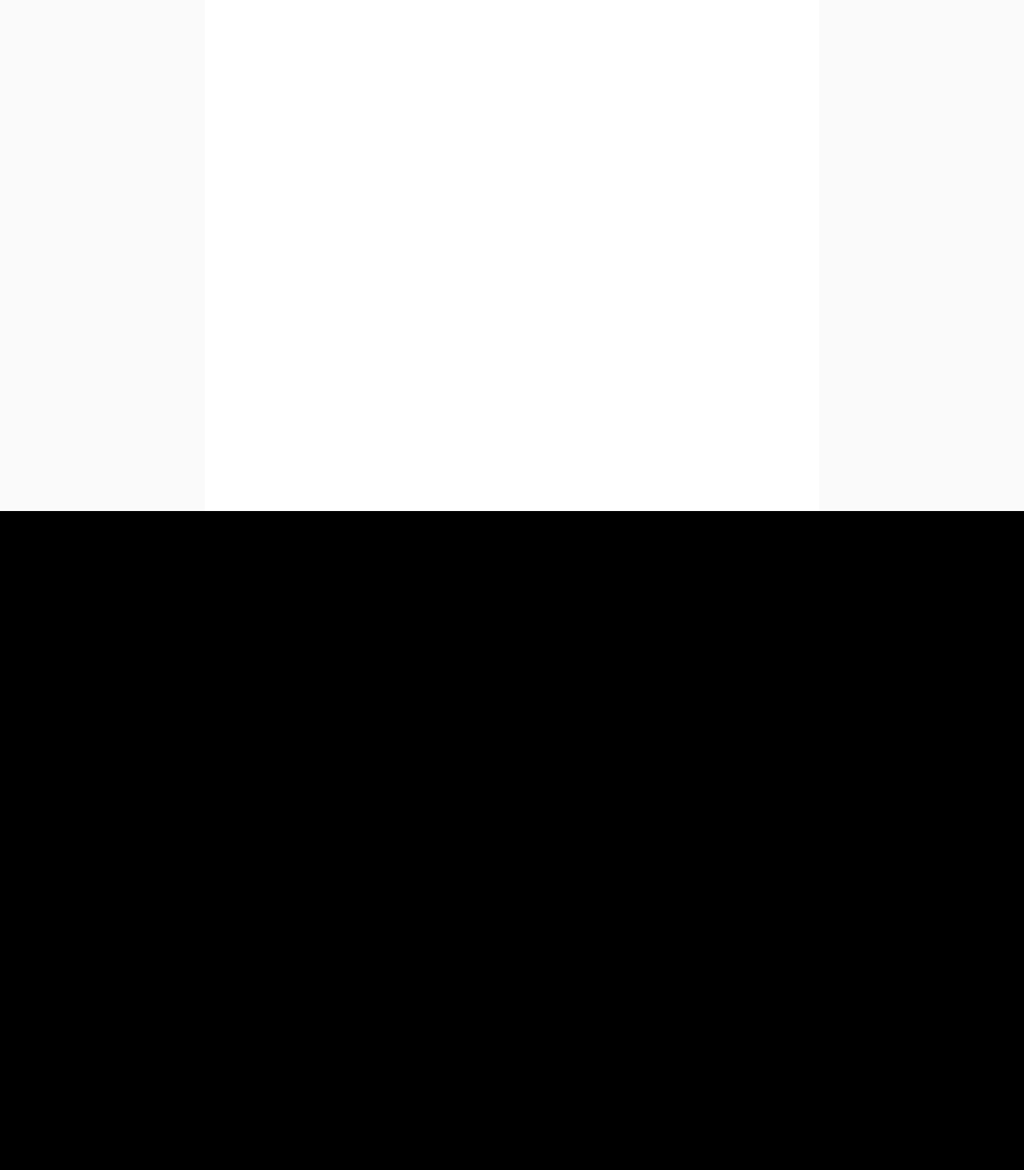
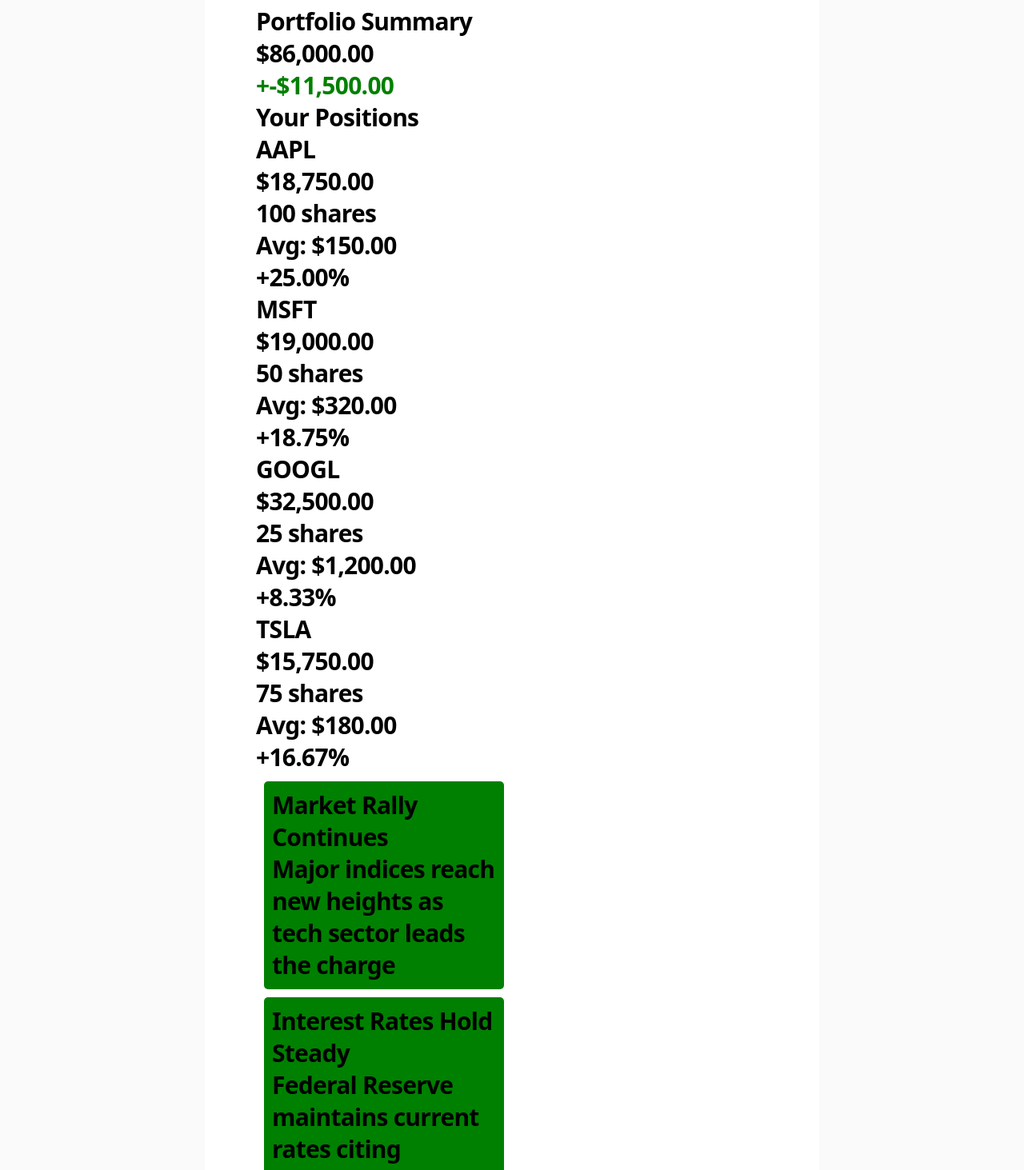
Before and after one commit to coskyler/Chang-e, a Next.js app in the folder frontend/: page /dashboard in a window 1280 px wide. Shown: the part 161-1624 px from the top of the page at 80% size. Before the commit the page ends 800 px from the top, so only its background shows below. Built offline with nearby package versions, Linux system fonts and the light colour scheme.

Commit message:
Test Dashboard

```diff
--- a/frontend/src/app/dashboard/page.js
+++ b/frontend/src/app/dashboard/page.js
@@ -1,4 +1,5 @@
-import Image from "next/image";
+import PositionSummary from "@/components/PositionSummary";
+import MyNews from "@/components/MyNews";
 
 export default function Home() {
   return (
@@ -7,6 +8,8 @@
         <div className="flex flex-col items-center gap-6 text-center sm:items-start sm:text-left">
           <h1 className="max-w-xs text-3xl font-semibold leading-10 tracking-tight text-black dark:text-zinc-50">
             This is the dashboard
+            <PositionSummary />
+            <MyNews />
           </h1>
         </div>
       </main>
--- a/frontend/src/components/MyNews.js
+++ b/frontend/src/components/MyNews.js
@@ -0,0 +1,47 @@
+import React from 'react';
+import NewsItem from './NewsItem';
+
+const MyNews = () => {
+    // Example news data
+    const newsItems = [
+        {
+            id: 1,
+            title: "Market Rally Continues",
+            summary: "Major indices reach new heights as tech sector leads the charge",
+            sentiment: "bullish"
+        },
+        {
+            id: 2,
+            title: "Interest Rates Hold Steady",
+            summary: "Federal Reserve maintains current rates citing economic stability",
+            sentiment: "bullish"
+        },
+        {
+            id: 3,
+            title: "Supply Chain Disruptions Impact Tech Industry",
+            summary: "Global semiconductor shortage affects manufacturing output",
+            sentiment: "bearish"
+        },
+        {
+            id: 4,
+            title: "Emerging Markets Show Promise",
+            summary: "Developing economies display strong growth indicators",
+            sentiment: "bullish"
+        }
+    ];
+
+    return (
+        <div className="news-container">
+            {newsItems.map((item) => (
+                <NewsItem
+                    key={item.id}
+                    title={item.title}
+                    summary={item.summary}
+                    sentiment={item.sentiment}
+                />
+            ))}
+        </div>
+    );
+};
+
+export default MyNews;
--- /dev/null
+++ b/frontend/src/components/NewsItem.js
@@ -0,0 +1,14 @@
+import React from 'react';
+
+const NewsItem = ({ title, summary, sentiment }) => {
+    const backgroundColor = sentiment === 'bearish' ? 'red' : 'green';
+
+    return (
+        <div style={{ backgroundColor, padding: '10px', margin: '10px', borderRadius: '5px' }}>
+            <h2>{title}</h2>
+            <p>{summary}</p>
+        </div>
+    );
+};
+
+export default NewsItem;
--- /dev/null
+++ b/frontend/src/components/PositionItem.js
@@ -0,0 +1,22 @@
+import React from 'react';
+// import './PositionItem.css';
+
+const PositionItem = ({ symbol, value, shares, averagePrice }) => {
+    const currentPrice = value / shares;
+    const priceChange = ((currentPrice - averagePrice) / averagePrice) * 100;
+    const isPositiveChange = priceChange >= 0;
+
+    return (
+        <div className="position-item">
+            <div className="stock-symbol">{symbol}</div>
+            <div className="position-value">${value.toLocaleString(undefined, { minimumFractionDigits: 2 })}</div>
+            <div className="position-shares">{shares} shares</div>
+            <div className="position-avg-price">Avg: ${averagePrice.toLocaleString(undefined, { minimumFractionDigits: 2 })}</div>
+            <div className={`value-change ${isPositiveChange ? 'positive' : 'negative'}`}>
+                {isPositiveChange ? '+' : ''}{priceChange.toFixed(2)}%
+            </div>
+        </div>
+    );
+};
+
+export default PositionItem;
--- a/frontend/src/components/PositionList.js
+++ b/frontend/src/components/PositionList.js
@@ -0,0 +1,23 @@
+import React from 'react';
+import PositionItem from './PositionItem';
+
+const PositionList = ({ positions }) => {
+    return (
+        <div className="position-list">
+            <h2>Your Positions</h2>
+            <div className="position-grid">
+                {positions && positions.map((position) => (
+                    <PositionItem
+                        key={position.symbol}
+                        symbol={position.symbol}
+                        value={position.value}
+                        shares={position.shares}
+                        averagePrice={position.averagePrice}
+                    />
+                ))}
+            </div>
+        </div>
+    );
+};
+
+export default PositionList;
--- a/frontend/src/components/PositionSummary.js
+++ b/frontend/src/components/PositionSummary.js
@@ -0,0 +1,56 @@
+import React from 'react';
+import TotalPosition from './TotalPosition';
+import PositionList from './PositionList';
+
+const PositionSummary = () => {
+    // Example portfolio data
+    const positions = [
+        {
+            id: 1,
+            symbol: 'AAPL',
+            shares: 100,
+            value: 18750.00,
+            averagePrice: 150.00
+        },
+        {
+            id: 2,
+            symbol: 'MSFT',
+            shares: 50,
+            value: 19000.00,
+            averagePrice: 320.00
+        },
+        {
+            id: 3,
+            symbol: 'GOOGL',
+            shares: 25,
+            value: 32500.00,
+            averagePrice: 1200.00
+        },
+        {
+            id: 4,
+            symbol: 'TSLA',
+            shares: 75,
+            value: 15750.00,
+            averagePrice: 180.00
+        }
+    ];
+
+    // Calculate total value and change
+    const totalValue = positions.reduce((sum, position) => sum + position.value, 0);
+    const totalInvested = positions.reduce((sum, position) =>
+        sum + (position.averagePrice * position.shares), 0);
+    const totalChange = totalValue - totalInvested;
+
+    return (
+        <div className="position-summary">
+            <h1>Portfolio Summary</h1>
+            <TotalPosition
+                totalValue={totalValue}
+                totalChange={totalChange}
+            />
+            <PositionList positions={positions} />
+        </div>
+    );
+};
+
+export default PositionSummary;
--- a/frontend/src/components/TotalPosition.js
+++ b/frontend/src/components/TotalPosition.js
@@ -0,0 +1,28 @@
+import React from 'react';
+// import './TotalPosition.css';
+
+const TotalPosition = ({ totalValue = 0, totalChange = 0 }) => {
+    const isPositive = totalChange >= 0;
+    const changeColor = isPositive ? 'green' : 'red';
+
+    const formattedValue = typeof totalValue === 'number'
+        ? totalValue.toLocaleString('en-US', { minimumFractionDigits: 2, maximumFractionDigits: 2 })
+        : '0.00';
+
+    const formattedChange = typeof totalChange === 'number'
+        ? Math.abs(totalChange).toLocaleString('en-US', { minimumFractionDigits: 2, maximumFractionDigits: 2 })
+        : '0.00';
+
+    return (
+        <div className="total-position">
+            <div className="total-value">
+                ${formattedValue}
+            </div>
+            <div className="total-change" style={{ color: changeColor }}>
+                {isPositive ? '+' : ''}-${formattedChange}
+            </div>
+        </div>
+    );
+};
+
+export default TotalPosition;
```
Also changed, not shown: frontend/src/components/PositionX.js (deleted), 1 other file (tests, documents, lock files or other folders).
